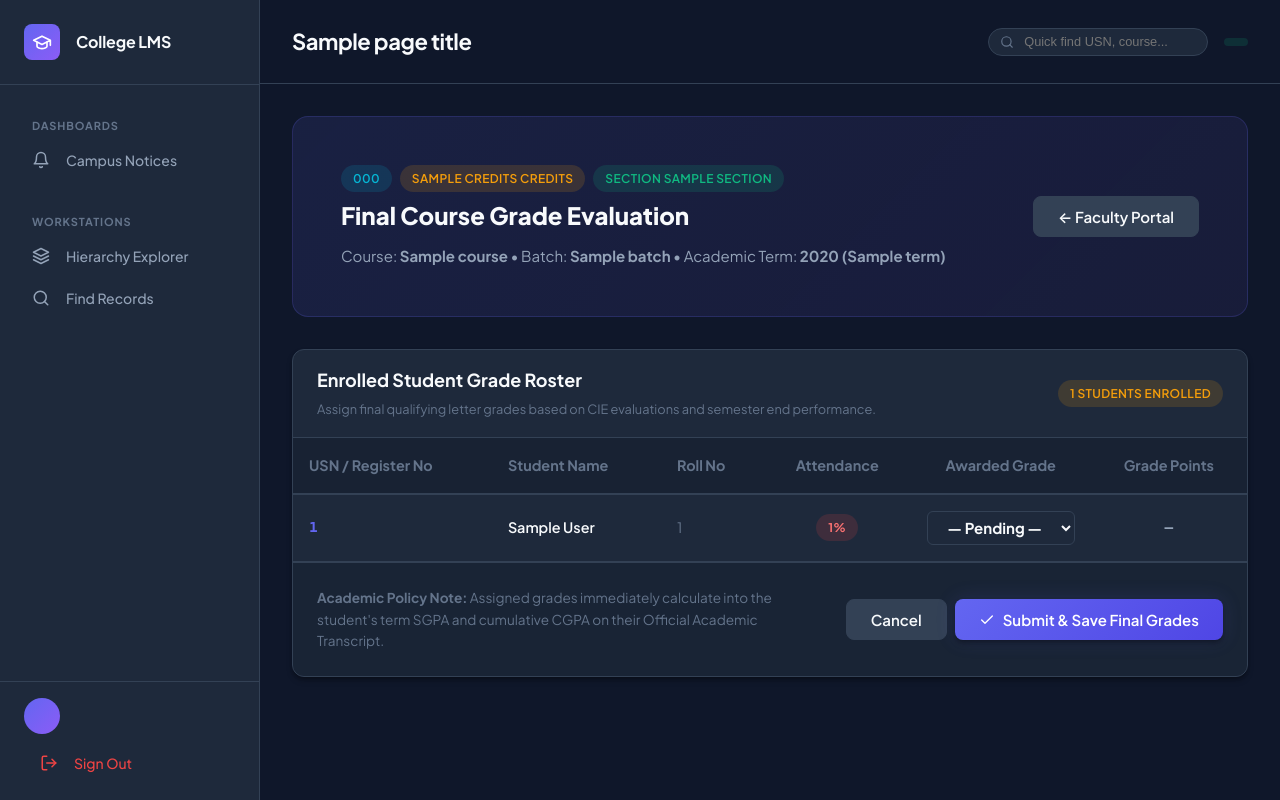
After one commit to devikatd/college-lms, a Django app: template templates/enrollment/enter_grades.html in a window 1280 px wide. The commit adds this page. Run offline with Django 3.2, Linux system fonts and the light colour scheme; the template is opened without the code that fills it: most values are stand-ins (such as "Sample title", 1, 10 or a date in 2020).

Commit message:
Add faculty final grade awarding workstation and custom branded error pages

```diff
--- a/enrollment/urls.py
+++ b/enrollment/urls.py
@@ -24,4 +24,7 @@ urlpatterns = [
     # Assessment & marks management
     path("offering/<uuid:offering_id>/assessments/", views.manage_assessments_view, name="manage_assessments"),
     path("assessment/<uuid:component_id>/marks/", views.enter_marks_view, name="enter_marks"),
+
+    # Final Course Letter Grade Evaluation
+    path("offering/<uuid:offering_id>/grades/", views.enter_course_grades_view, name="enter_grades"),
 ]
--- a/templates/academics/batch_detail.html
+++ b/templates/academics/batch_detail.html
@@ -130,6 +130,7 @@
                 <a href="{% url 'enrollment:export_roster_csv' off.id %}" class="btn btn-secondary" style="font-size: 0.75rem; padding: 0.25rem 0.6rem;">Export Roster CSV</a>
                 <a href="{% url 'enrollment:attendance_history' off.id %}" class="btn btn-secondary" style="font-size: 0.75rem; padding: 0.25rem 0.6rem;">Attendance</a>
                 <a href="{% url 'enrollment:manage_assessments' off.id %}" class="btn btn-secondary" style="font-size: 0.75rem; padding: 0.25rem 0.6rem;">Assessments</a>
+                <a href="{% url 'enrollment:enter_grades' off.id %}" class="btn btn-primary" style="font-size: 0.75rem; padding: 0.25rem 0.6rem;">Grades</a>
             </div>
         </div>
         {% empty %}
--- /dev/null
+++ b/templates/enrollment/enter_grades.html
@@ -0,0 +1,131 @@
+{% extends "dashboard_base.html" %}
+
+{% block title %}Award Grades: {{ offering.course.code }} — College LMS{% endblock %}
+
+{% block content %}
+<div style="max-width: 1000px; margin: 0 auto;">
+    <!-- Welcome Header -->
+    <div class="welcome-card" style="margin-bottom: var(--space-xl);">
+        <div style="display: flex; justify-content: space-between; align-items: center; flex-wrap: wrap; gap: var(--space-md);">
+            <div>
+                <div style="display: flex; align-items: center; gap: 0.5rem; margin-bottom: 0.25rem;">
+                    <span class="badge badge-dept">{{ offering.course.code }}</span>
+                    <span class="badge badge-faculty">{{ offering.course.credits }} Credits</span>
+                    <span class="badge badge-student">Section {{ offering.section }}</span>
+                </div>
+                <h2 class="welcome-title">Final Course Grade Evaluation</h2>
+                <p class="welcome-subtitle">
+                    Course: <strong>{{ offering.course.title }}</strong> &bull; Batch: <strong>{{ offering.batch.name }}</strong> &bull; Academic Term: <strong>{{ offering.academic_year }} ({{ offering.term }})</strong>
+                </p>
+            </div>
+            <div style="display: flex; gap: var(--space-sm);">
+                <a href="{% url 'portal:faculty_portal' %}" class="btn btn-secondary">
+                    &larr; Faculty Portal
+                </a>
+            </div>
+        </div>
+    </div>
+
+    <!-- Grade Evaluation Form -->
+    <form method="post">
+        {% csrf_token %}
+        <div class="card" style="padding: 0; overflow: hidden; margin-bottom: var(--space-xl);">
+            <div style="padding: var(--space-md) var(--space-lg); border-bottom: 1px solid var(--border-subtle); display: flex; justify-content: space-between; align-items: center; flex-wrap: wrap; gap: var(--space-sm);">
+                <div>
+                    <h3 class="card-title" style="margin: 0;">Enrolled Student Grade Roster</h3>
+                    <span style="font-size: 0.8rem; color: var(--text-muted);">Assign final qualifying letter grades based on CIE evaluations and semester end performance.</span>
+                </div>
+                <span class="badge badge-faculty">{{ enrollments.count }} Students Enrolled</span>
+            </div>
+
+            <div style="overflow-x: auto;">
+                <table style="width: 100%; border-collapse: collapse; font-size: 0.9rem;">
+                    <thead>
+                        <tr style="border-bottom: 2px solid var(--border-subtle); text-align: left; color: var(--text-muted); background: rgba(15, 23, 42, 0.4);">
+                            <th style="padding: var(--space-md);">USN / Register No</th>
+                            <th style="padding: var(--space-md);">Student Name</th>
+                            <th style="padding: var(--space-md);">Roll No</th>
+                            <th style="padding: var(--space-md); text-align: center;">Attendance</th>
+                            <th style="padding: var(--space-md); text-align: center; width: 180px;">Awarded Grade</th>
+                            <th style="padding: var(--space-md); text-align: center;">Grade Points</th>
+                        </tr>
+                    </thead>
+                    <tbody>
+                        {% for enr in enrollments %}
+                        <tr style="border-bottom: 1px solid var(--border-subtle);">
+                            <td style="padding: var(--space-md); font-family: monospace; font-weight: 700; color: var(--primary);">
+                                {{ enr.student.register_number }}
+                            </td>
+                            <td style="padding: var(--space-md); font-weight: 600; color: var(--text-primary);">
+                                {{ enr.student.full_name }}
+                            </td>
+                            <td style="padding: var(--space-md); color: var(--text-muted);">
+                                {{ enr.student.roll_number|default:"—" }}
+                            </td>
+                            <td style="padding: var(--space-md); text-align: center;">
+                                <span class="badge" style="{% if enr.attendance_percentage < 75 %}background: rgba(239, 68, 68, 0.15); color: #f87171; font-weight: 700;{% else %}background: rgba(16, 185, 129, 0.15); color: #34d399;{% endif %}">
+                                    {{ enr.attendance_percentage }}%
+                                </span>
+                            </td>
+                            <td style="padding: var(--space-md); text-align: center;">
+                                <select name="grade_{{ enr.id }}" class="form-input grade-select" style="padding: 0.35rem 0.75rem; font-weight: 700; text-align: center; border-radius: var(--radius-sm);" onchange="updatePoints(this)">
+                                    <option value="" {% if not enr.grade %}selected{% endif %}>— Pending —</option>
+                                    {% for g in valid_grades %}
+                                    <option value="{{ g }}" {% if enr.grade == g %}selected{% endif %}>{{ g }}</option>
+                                    {% endfor %}
+                                </select>
+                            </td>
+                            <td style="padding: var(--space-md); text-align: center; font-family: monospace; font-weight: 700; color: var(--text-secondary);" class="points-cell">
+                                {% if enr.grade == "O" or enr.grade == "A+" %}10.0
+                                {% elif enr.grade == "A" %}9.0
+                                {% elif enr.grade == "B+" %}8.0
+                                {% elif enr.grade == "B" %}7.0
+                                {% elif enr.grade == "C+" %}6.5
+                                {% elif enr.grade == "C" %}6.0
+                                {% elif enr.grade == "D" %}5.0
+                                {% elif enr.grade == "P" %}4.0
+                                {% elif enr.grade == "F" %}0.0
+                                {% else %}—{% endif %}
+                            </td>
+                        </tr>
+                        {% empty %}
+                        <tr>
+                            <td colspan="6" style="padding: var(--space-2xl); text-align: center; color: var(--text-muted);">
+                                No students currently enrolled in this course offering.
+                            </td>
+                        </tr>
+                        {% endfor %}
+                    </tbody>
+                </table>
+            </div>
+
+            <div style="padding: var(--space-lg); border-top: 1px solid var(--border-subtle); display: flex; justify-content: space-between; align-items: center; flex-wrap: wrap; gap: var(--space-md); background: rgba(15, 23, 42, 0.3);">
+                <div style="font-size: 0.85rem; color: var(--text-muted); max-width: 500px;">
+                    <strong>Academic Policy Note:</strong> Assigned grades immediately calculate into the student's term SGPA and cumulative CGPA on their Official Academic Transcript.
+                </div>
+                <div style="display: flex; gap: var(--space-sm);">
+                    <a href="{% url 'portal:faculty_portal' %}" class="btn btn-secondary">Cancel</a>
+                    <button type="submit" class="btn btn-primary" style="display: inline-flex; align-items: center; gap: 0.5rem;">
+                        <svg xmlns="http://www.w3.org/2000/svg" width="16" height="16" viewBox="0 0 24 24" fill="none" stroke="currentColor" stroke-width="2" stroke-linecap="round" stroke-linejoin="round"><polyline points="20 6 9 17 4 12"/></svg>
+                        Submit & Save Final Grades
+                    </button>
+                </div>
+            </div>
+        </div>
+    </form>
+</div>
+
+<script>
+const pointsMap = {
+    'O': '10.0', 'A+': '10.0', 'A': '9.0',
+    'B+': '8.0', 'B': '7.0', 'C+': '6.5',
+    'C': '6.0', 'D': '5.0', 'P': '4.0', 'F': '0.0'
+};
+function updatePoints(selectElem) {
+    const row = selectElem.closest('tr');
+    const cell = row.querySelector('.points-cell');
+    const val = selectElem.value;
+    cell.textContent = pointsMap[val] || '—';
+}
+</script>
+{% endblock %}
--- a/templates/portal/faculty_portal.html
+++ b/templates/portal/faculty_portal.html
@@ -53,6 +53,10 @@
             <a href="{% url 'enrollment:manage_assessments' offering.id %}" class="btn btn-secondary" style="padding: 0.3rem 0.7rem; font-size: 0.8rem;">
                 <svg xmlns="http://www.w3.org/2000/svg" width="12" height="12" viewBox="0 0 24 24" fill="none" stroke="currentColor" stroke-width="2" stroke-linecap="round" stroke-linejoin="round"><path d="M14 2H6a2 2 0 0 0-2 2v16a2 2 0 0 0 2 2h12a2 2 0 0 0 2-2V8z"/><polyline points="14 2 14 8 20 8"/><line x1="16" y1="13" x2="8" y2="13"/><line x1="16" y1="17" x2="8" y2="17"/></svg>
                 CIE Marks
+            </a>
+            <a href="{% url 'enrollment:enter_grades' offering.id %}" class="btn btn-secondary" style="padding: 0.3rem 0.7rem; font-size: 0.8rem;">
+                <svg xmlns="http://www.w3.org/2000/svg" width="12" height="12" viewBox="0 0 24 24" fill="none" stroke="currentColor" stroke-width="2" stroke-linecap="round" stroke-linejoin="round"><path d="M12 20h9"/><path d="M16.5 3.5a2.121 2.121 0 0 1 3 3L7 19l-4 1 1-4L16.5 3.5z"/></svg>
+                Final Grades
             </a>
             <a href="{% url 'enrollment:attendance_history' offering.id %}" class="btn btn-secondary" style="padding: 0.3rem 0.7rem; font-size: 0.8rem;">
                 History
```
Also changed, not shown: enrollment/tests.py (+25 -2 lines), enrollment/views.py (+43 -0 lines), templates/403.html (added, +25 -0 lines), templates/404.html (added, +29 -0 lines), templates/500.html (added, +25 -0 lines).
